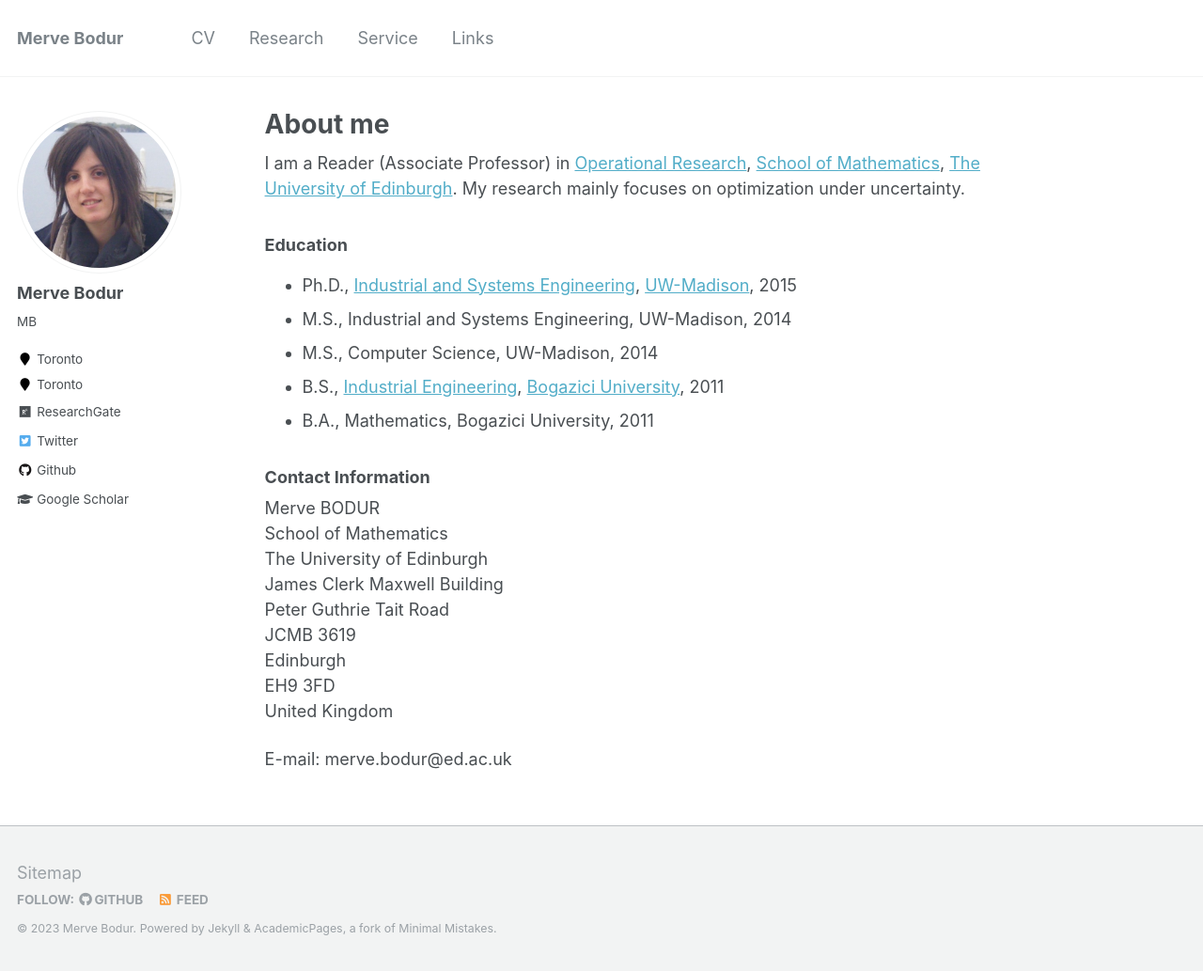
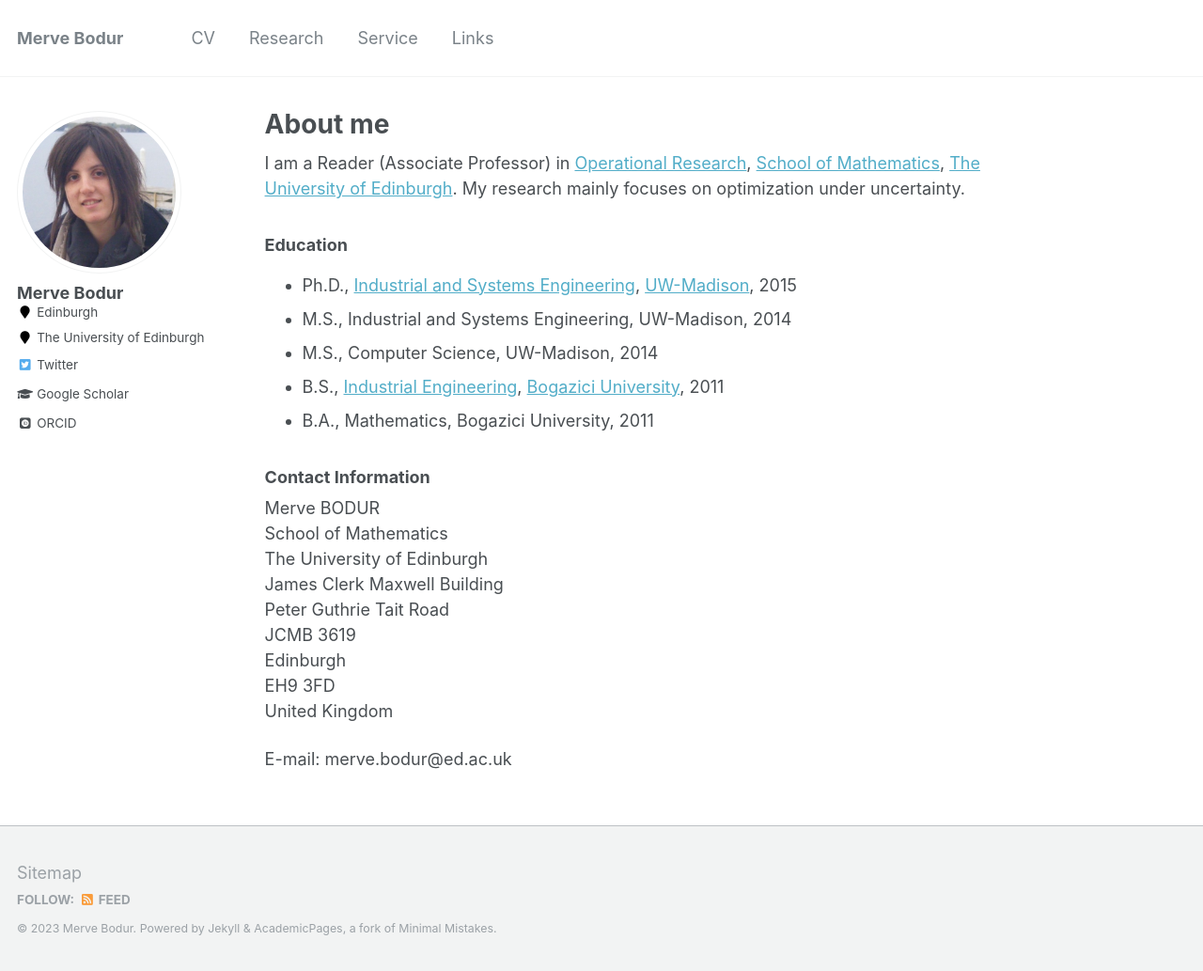
Before and after one commit to mervebodur/mervebodur.github.io, a Jekyll site: the page built from _pages/about.md, in a window 1280 px wide and 1033 px high. Shown: the whole window at 94% size. Built offline with Jekyll 4.4.1, drawn with Linux system fonts in a browser that asks for light colours; some web fonts are replaced.

Commit message:
Update _config.yml

```diff
--- a/_config.yml
+++ b/_config.yml
@@ -82,13 +82,13 @@ analytics:
 author:
   name             : "Merve Bodur"
   avatar           : "profile.png"
-  bio              : "MB"
-  location         : "Toronto"
-  employer         : "Toronto"
+  bio              : #"MB"
+  location         : "Edinburgh"
+  employer         : "The University of Edinburgh"
   pubmed           : #"https://www.ncbi.nlm.nih.gov/pubmed/?term=john+snow"
   googlescholar    : "https://scholar.google.com/citations?hl=en&user=JlWdyYwAAAAJ&view_op=list_works&sortby=pubdate"
   email            :
-  researchgate     :  "https://www.researchgate.net/profile/Merve-Bodur"
+  researchgate     :  #"https://www.researchgate.net/profile/Merve-Bodur"
   uri              :
   bitbucket        :
   codepen          :
@@ -96,14 +96,14 @@ author:
   flickr           :
   facebook         :
   foursquare       :
-  github           : "mervebodur"
+  github           : #"mervebodur"
   google_plus      :
   keybase          :
   instagram        :
   impactstory      : #"https://profiles.impactstory.org/u/xxxx-xxxx-xxxx-xxxx"
   lastfm           :
   linkedin         : #"meurevine"
-  orcid            : #"http://orcid.org/0000-0003-..."
+  orcid            : https://orcid.org/0000-0002-9276-3755
   pinterest        :
   soundcloud       :
   stackoverflow    : # http://stackoverflow.com/users/123456/username
```
